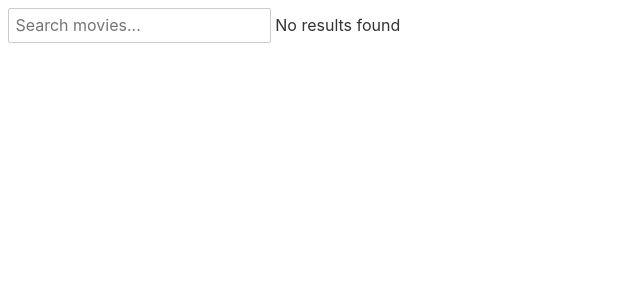
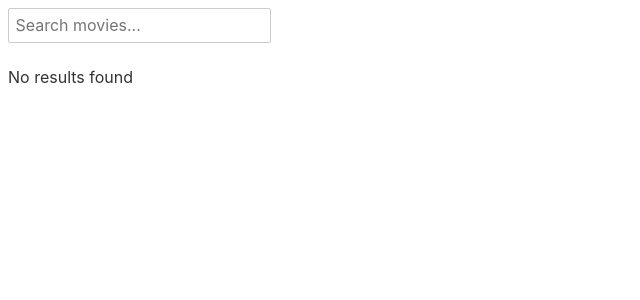
Before and after one commit to Erikote04/Movie-Browser, a Svelte app: page / in a window 1280 px wide. Shown: the top 300 px of the page, without its empty margins (0-640 px from the left). Built offline with nearby package versions, Linux system fonts and the light colour scheme.

Commit message:
Conditional render with Svelte syntax

```diff
--- a/src/Input.svelte
+++ b/src/Input.svelte
@@ -17,8 +17,8 @@
     on:input={handleInput}
 >
 
-{
-    response.length > 0
-        ? `We have ${response.length} movies for your search`
-        : "No results found"
-}
+{#if response.length > 0}
+    <p>We have {response.length} movies for your search</p>
+{:else}
+    <p>No results found</p>
+{/if}
```
